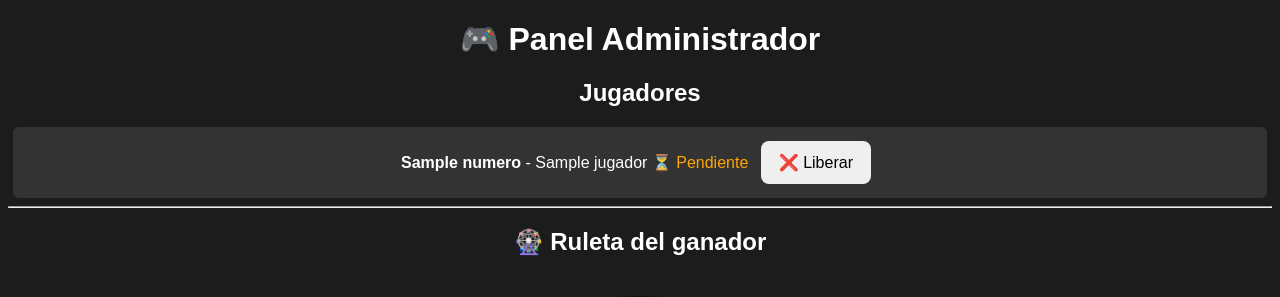
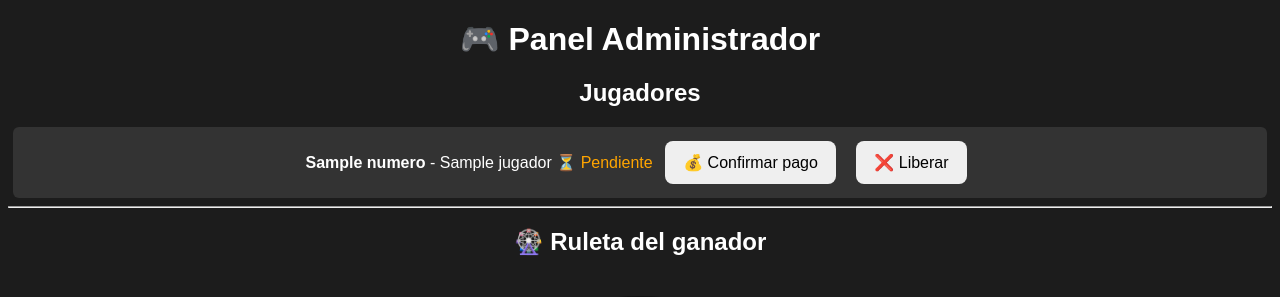
Before and after one commit to ferchomg2608-ux/numeros_server, a Flask app: template templates/admin.html in a window 1280 px wide. Shown: the top 297 px of the page. Run offline with Flask 3, Linux system fonts and the light colour scheme; the template is opened without the code that fills it: most values are stand-ins (such as "Sample title", 1, 10 or a date in 2020); parts of the project's set-up code (start-up, migrations or seed data) failed here and were passed over; some libraries are stand-ins or nearby versions.

Commit message:
confirmar pago

```diff
--- a/templates/admin.html
+++ b/templates/admin.html
@@ -70,6 +70,11 @@ color:yellow;
 <span style="color:#2ecc71">✅ Pagado</span>
 {% else %}
 <span style="color:orange">⏳ Pendiente</span>
+
+<button onclick="confirmarPago('{{numero}}')">
+💰 Confirmar pago
+</button>
+
 {% endif %}
 
 <form method="POST" style="display:inline">
@@ -105,6 +110,23 @@ color:yellow;
 </form>
 
 <script>
+
+function confirmarPago(numero){
+
+fetch("/confirmar/"+numero,{
+method:"POST"
+})
+.then(r=>r.json())
+.then(data=>{
+
+if(data.ok){
+alert("Pago confirmado")
+location.reload()
+}
+
+})
+
+}
 
 const canvas = document.getElementById("ruleta")
 const ctx = canvas.getContext("2d")
```
